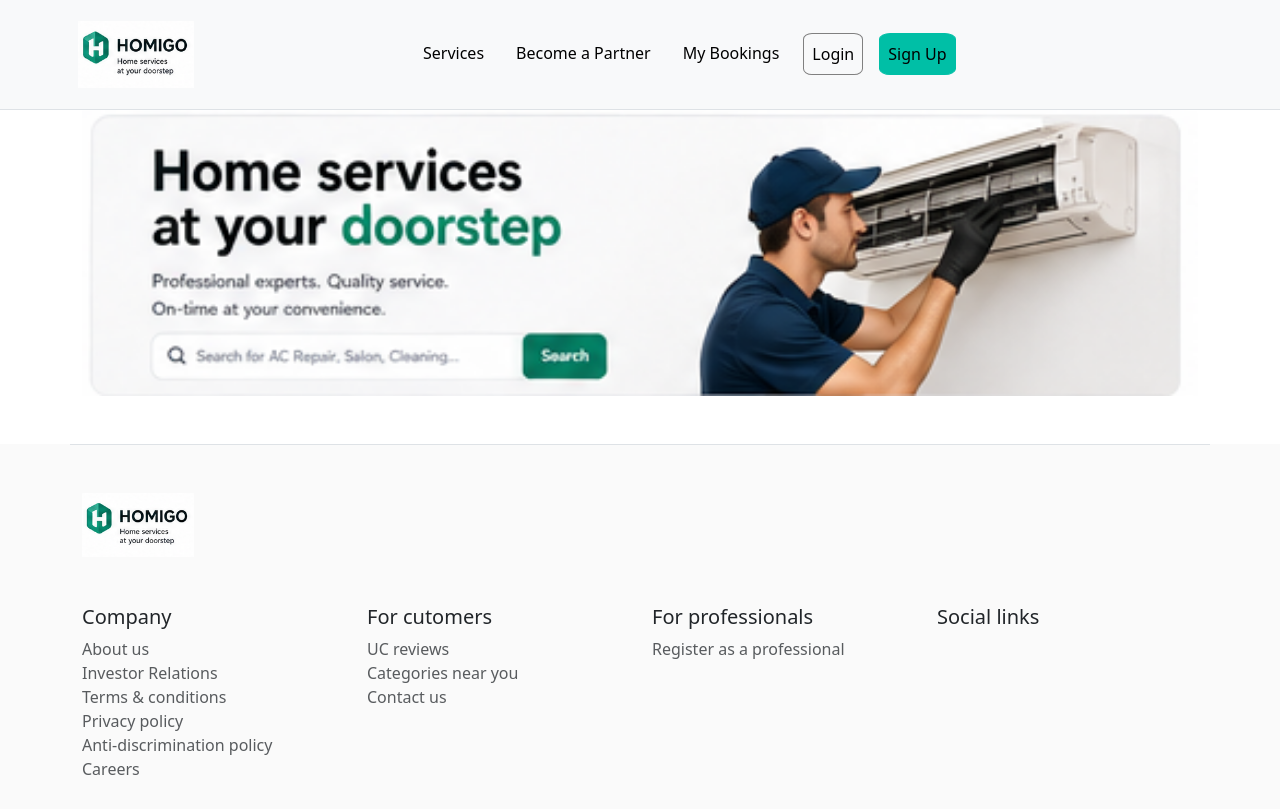
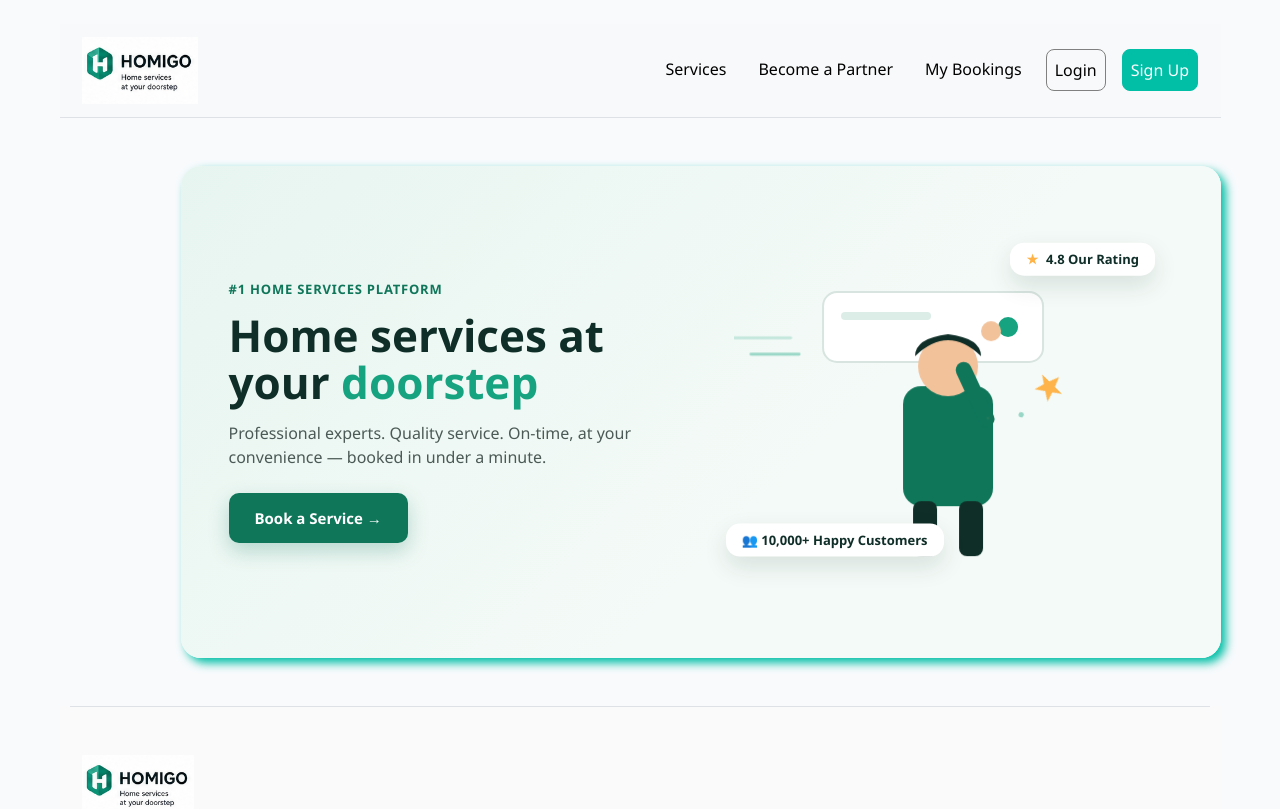
Before and after one commit to Oilia-basu/HomiGo, a React (Vite) app: page / in a window 1280 px wide. Shown: the top 809 px of the page. Built offline with nearby package versions, Linux system fonts and the light colour scheme.

Commit message:
Home page hero section is created

```diff
--- a/index.html
+++ b/index.html
@@ -2,12 +2,12 @@
 <html lang="en">
   <head>
     <meta charset="UTF-8" />
-    <link rel="icon" type="image/svg+xml" href="/favicon.svg" />
+    <link rel="icon" type="image/svg+xml" href="/public/media/images/HomiGoIcon.png" />
     <meta name="viewport" content="width=device-width, initial-scale=1.0" />
     <link rel="stylesheet" href="https://cdn.jsdelivr.net/npm/bootstrap@5.3.8/dist/css/bootstrap.min.css">
     <title>frontend</title>
   </head>
-  <body>
+  <body style="background-color: #F8FAFC;">
     <div id="root"></div>
     <script type="module" src="/src/main.jsx"></script>
     <script src="https://cdn.jsdelivr.net/npm/bootstrap@5.3.8/dist/js/bootstrap.bundle.min.js"></script>
--- a/src/landing_Page/Navbar.jsx
+++ b/src/landing_Page/Navbar.jsx
@@ -2,29 +2,61 @@ import { Link } from "react-router-dom";
 function Navbar() {
     return (
 
-        <nav className="navbar navbar-expand-sm navbar-light bg-light border-bottom">
-            <div className="container p-2">
-                <Link class="navbar-brand me-5" to="/"><img style={{ width: "60%" }} src="media/images/HomiGoLogo.png" alt="logo" /></Link>
+        <nav className="navbar navbar-expand-sm navbar-light bg-light border-bottom sticky-top">
+            <div className="container d-flex justify-content-between align-items-center">
 
-                <div className="collapse navbar-collapse ms-5" id="navbarSupportedContent">
-                    <ul class="navbar-nav mr-auto ms-5 gap-3">
-                        <li className="nav-item ">
-                            <Link class="nav-link active" to="/services" >Services</Link>
+                <Link className="navbar-brand" to="/">
+                    <img
+                        src="media/images/HomiGoLogo.png"
+                        alt="logo"
+                        style={{ width: "60%" }}
+                    />
+                </Link>
+
+                <div className="collapse navbar-collapse justify-content-end">
+                    <ul className="navbar-nav gap-3">
+
+                        <li className="nav-item">
+                            <Link className="nav-link active" to="/services">
+                                Services
+                            </Link>
                         </li>
+
                         <li className="nav-item">
-                            <Link className="nav-link active" to="/becomeapartner">Become a Partner</Link>
+                            <Link className="nav-link active" to="/becomeapartner">
+                                Become a Partner
+                            </Link>
                         </li>
-                        <li className="nav-item ">
-                            <Link className="nav-link active" to="/mybookings">My Bookings</Link>
+
+                        <li className="nav-item">
+                            <Link className="nav-link active" to="/mybookings">
+                                My Bookings
+                            </Link>
                         </li>
-                        <li className="nav-item " style={{border:"1px solid grey",borderRadius:"15%"}}>
-                            <Link className="nav-link active" to="/login">Login</Link>
+
+                        <li
+                            className="nav-item"
+                            style={{ border: "1px solid grey", borderRadius: "8px" }}
+                        >
+                            <Link className="nav-link active" to="/login">
+                                Login
+                            </Link>
                         </li>
-                        <li className="nav-item " style={{border:"1px solid #00BFA6",borderRadius:"15%",backgroundColor:"#00BFA6"} }>
-                            <Link className="nav-link active" to="/signup">Sign Up</Link>
+
+                        <li
+                            className="nav-item"
+                            style={{
+                                border: "1px solid #00BFA6",
+                                borderRadius: "8px",
+                                backgroundColor: "#00BFA6",
+                            }}
+                        >
+                            <Link className="nav-link text-white" to="/signup">
+                                Sign Up
+                            </Link>
                         </li>
+
                     </ul>
-
                 </div>
             </div>
         </nav>
--- /dev/null
+++ b/src/landing_Page/NotFound.jsx
@@ -0,0 +1,15 @@
+function NotFound() {
+    return (
+        <div className="container p-5 mb-5">
+            <div className="row text-center">
+                <h1 className="mt-5">404 Not Found</h1>
+
+                <p>Sorry, the page you are looking for that is not exist.</p>
+
+            </div>
+
+        </div>
+     );
+}
+
+export default NotFound;
--- /dev/null
+++ b/src/landing_Page/home/Hero.css
@@ -0,0 +1,154 @@
+:root{
+    --ink:#0F2E27;
+    --brand:#0F765A;
+    --brand-light:#16A37F;
+    --brand-pale:#E7F5F0;
+    --paper:#FBFAF7;
+    --accent:#FFB347;
+  }
+  *{box-sizing:border-box;}
+  body{
+    margin:0;
+    font-family:'Segoe UI', Arial, sans-serif;
+    background:var(--paper);
+    display:flex;
+    align-items:center;
+    justify-content:center;
+    min-height:100vh;
+    padding:24px;
+
+  }
+  .hero{
+    margin-left: 121px;
+    position:relative;
+    width:100%;
+    max-width:1040px;
+    background:linear-gradient(135deg, var(--brand-pale) 0%, #F4FAF7 60%);
+    border-radius:20px;
+    overflow:hidden;
+    display:grid;
+    grid-template-columns:1.1fr 1fr;
+    align-items:center;
+    padding:56px 48px;
+    gap:24px;
+
+  }
+  .copy .eyebrow{
+    color:var(--brand);
+    font-weight:700;
+    font-size:13px;
+    letter-spacing:.06em;
+    text-transform:uppercase;
+    margin:0 0 12px;
+  }
+  .copy h1{
+    font-size:44px;
+    line-height:1.08;
+    margin:0 0 14px;
+    color:var(--ink);
+    font-weight:800;
+  }
+  .copy h1 span{color:var(--brand-light);}
+  .copy p{
+    color:#4B5A56;
+    font-size:16px;
+    line-height:1.5;
+    margin:0 0 24px;
+    max-width:420px;
+  }
+  .cta{
+    display:inline-flex;
+    align-items:center;
+    gap:8px;
+    background:var(--brand);
+    color:#fff;
+    border:none;
+    padding:14px 26px;
+    border-radius:10px;
+    font-size:15px;
+    font-weight:700;
+    cursor:pointer;
+    box-shadow:0 8px 20px rgba(15,118,90,.25);
+  }
+  .art{
+    position:relative;
+    display:flex;
+    align-items:center;
+    justify-content:center;
+  }
+
+  /* ---- Floating badge ---- */
+  .badge{
+    position:absolute;
+    background:#fff;
+    border-radius:14px;
+    padding:10px 16px;
+    box-shadow:0 10px 24px rgba(15,46,39,.12);
+    font-size:13px;
+    font-weight:700;
+    color:var(--ink);
+    display:flex;
+    align-items:center;
+    gap:8px;
+    animation:float 3.4s ease-in-out infinite;
+  }
+  .badge.rating{ top:8%; right:4%; animation-delay:.2s;}
+  .badge.customers{ bottom:10%; left:-2%; animation-delay:1.1s;}
+  .badge .star{color:var(--accent);}
+
+  @keyframes float{
+    0%,100%{ transform:translateY(0px); }
+    50%{ transform:translateY(-10px); }
+  }
+
+  /* ---- Cool air waves from AC unit ---- */
+  .wave{
+    stroke:var(--brand-light);
+    stroke-width:3;
+    fill:none;
+    stroke-linecap:round;
+    opacity:0;
+    transform-origin:center;
+    animation:waveOut 2.8s ease-out infinite;
+  }
+  .wave.w2{ animation-delay:.6s; }
+  .wave.w3{ animation-delay:1.2s; }
+
+  @keyframes waveOut{
+    0%{ opacity:0; transform:scale(.85) translateX(0); }
+    15%{ opacity:.9; }
+    70%{ opacity:.35; }
+    100%{ opacity:0; transform:scale(1) translateX(-26px); }
+  }
+
+  /* ---- Technician gentle bob ---- */
+  .tech-group{
+    animation:bob 3.6s ease-in-out infinite;
+    transform-origin:center bottom;
+  }
+  @keyframes bob{
+    0%,100%{ transform:translateY(0); }
+    50%{ transform:translateY(-6px); }
+  }
+
+  /* ---- Wrench sparkle ---- */
+  .spark{
+    animation:sparkle 2.2s ease-in-out infinite;
+    transform-origin:center;
+  }
+  .spark.s2{ animation-delay:.7s; }
+  .spark.s3{ animation-delay:1.4s; }
+  @keyframes sparkle{
+    0%,100%{ opacity:0; transform:scale(.4) rotate(0deg); }
+    50%{ opacity:1; transform:scale(1) rotate(45deg); }
+  }
+
+  @media (prefers-reduced-motion: reduce){
+    .badge, .wave, .tech-group, .spark{ animation:none !important; }
+  }
+
+  @media (max-width:760px){
+    .hero{grid-template-columns:1fr; padding:36px 24px; text-align:center;}
+    .copy p{margin-left:auto;margin-right:auto;}
+    .badge.customers{left:50%; transform:translateX(-50%);}
+  }
--- a/src/landing_Page/home/Hero.jsx
+++ b/src/landing_Page/home/Hero.jsx
@@ -1,9 +1,62 @@
+import './Hero.css'
+import { Link } from 'react-router-dom';
 function Hero() {
     return (
-        <div className="container">
-            <img src="media/images/HomeHero.png" alt="" style={{width:"100%"}} />
-        </div>
-     );
+
+            <div className="hero mt-5" style={{boxShadow: "5px 5px 10px #00BFA6"}}>
+                <div className="copy">
+                    <p className="eyebrow">#1 Home Services Platform</p>
+                    <h1>Home services at your <span>doorstep</span></h1>
+                    <p>Professional experts. Quality service. On-time, at your convenience — booked in under a minute.</p>
+                    <Link to='/services' className="cta text-decoration-none">Book a Service →</Link>
+                </div>
+
+                <div className="art">
+                    <svg viewBox="0 0 400 380" width="100%" height="380" xmlns="http://www.w3.org/2000/svg">
+
+                        <rect x="70" y="70" width="220" height="70" rx="14" fill="#ffffff" stroke="#D7E4DF" stroke-width="2" />
+                        <rect x="88" y="90" width="90" height="8" rx="4" fill="#DCEDE7" />
+                        <circle cx="255" cy="105" r="10" fill="var(--brand-light)" />
+
+
+                        <path className="wave w1" d="M60 100 Q30 100 10 100" />
+                        <path className="wave w2" d="M60 115 Q25 115 0 115" />
+                        <path className="wave w3" d="M60 130 Q30 130 10 130" />
+
+
+                        <g className="tech-group">
+
+                            <rect x="150" y="170" width="90" height="120" rx="18" fill="var(--brand)" />
+
+                            <circle cx="195" cy="150" r="30" fill="#F2C29B" />
+
+                            <path d="M162 140 Q195 108 228 140 Q228 122 195 118 Q162 122 162 140Z" fill="var(--ink)" />
+
+                            <rect x="200" y="150" width="16" height="70" rx="8" fill="var(--brand)" transform="rotate(-25 200 150)" />
+                            <circle cx="238" cy="115" r="10" fill="#F2C29B" />
+
+                            <rect x="160" y="285" width="24" height="55" rx="8" fill="var(--ink)" />
+                            <rect x="206" y="285" width="24" height="55" rx="8" fill="var(--ink)" />
+                        </g>
+
+
+                        <g className="spark s1" fill="var(--accent)">
+                            <polygon points="252,90 256,100 266,100 258,106 261,116 252,110 243,116 246,106 238,100 248,100" />
+                        </g>
+                        <g className="spark s2" fill="var(--brand-light)">
+                            <circle cx="300" cy="160" r="4" />
+                        </g>
+                        <g className="spark s3" fill="var(--accent)">
+                            <circle cx="280" cy="200" r="3" />
+                        </g>
+                    </svg>
+
+                    <div className="badge rating"><span class="star">★</span> 4.8 Our Rating</div>
+                    <div className="badge customers">👥 10,000+ Happy Customers</div>
+                </div>
+            </div>
+
+    );
 }
 
 export default Hero;
--- a/src/landing_Page/home/Home.jsx
+++ b/src/landing_Page/home/Home.jsx
@@ -2,7 +2,6 @@
 import Hero from "./Hero";
 function Home() {
     return ( <>
-
         <Hero/>
 
     </> );
--- a/src/main.jsx
+++ b/src/main.jsx
@@ -13,6 +13,7 @@ import BecomeApartner from './landing_Page/becomeapartner/BecomeApartner.jsx'
 import MyBookingPage from './landing_Page/mybookings/MyBookingPage.jsx'
 import Login from './landing_Page/Login.jsx'
 import Signup from './landing_Page/Signup.jsx'
+import NotFound from './landing_Page/NotFound.jsx'
 createRoot(document.getElementById('root')).render(
   <BrowserRouter>
   <Navbar/>
@@ -23,6 +24,7 @@ createRoot(document.getElementById('root')).render(
     <Route path="/mybookings" element={<MyBookingPage/>}/>
     <Route path="/login" element={<Login/>}/>
     <Route path="/signup" element={<Signup/>}/>
+    <Route path="*" element={<NotFound/>}/>
 
   </Routes>
   <Footer/>
```
Also changed, not shown: public/media/images/HomiGoIcon.png (added).
